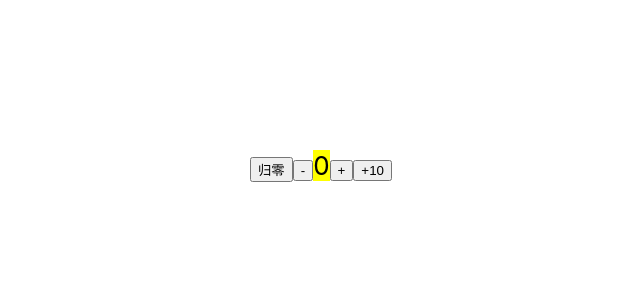
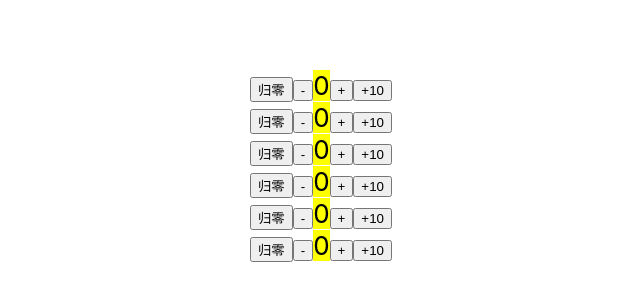
Before and after one commit to wyuefzhuol/redux-counter-practise, a React (Create React App) app: page / in a window 1280 px wide. Shown: the part 234-534 px from the top of the page, without its empty margins (319-959 px from the left). Built offline with nearby package versions, Linux system fonts and the light colour scheme.

Commit message:
[Eric] feature: Import six counter subcomponents

```diff
--- a/src/features/counterGroup/CounterGroup.js
+++ b/src/features/counterGroup/CounterGroup.js
@@ -3,5 +3,9 @@ import { useSelector, useDispatch } from 'react-redux';
 import Counter from '../../components/Counter'
 
 export function CounterGroup() {
-  return (<Counter />);
+  const initArray = [...Array(6).keys()];
+
+  return (<div>{
+      initArray.map(key => <Counter key={key}/>)
+    }</div>);
 }
```
